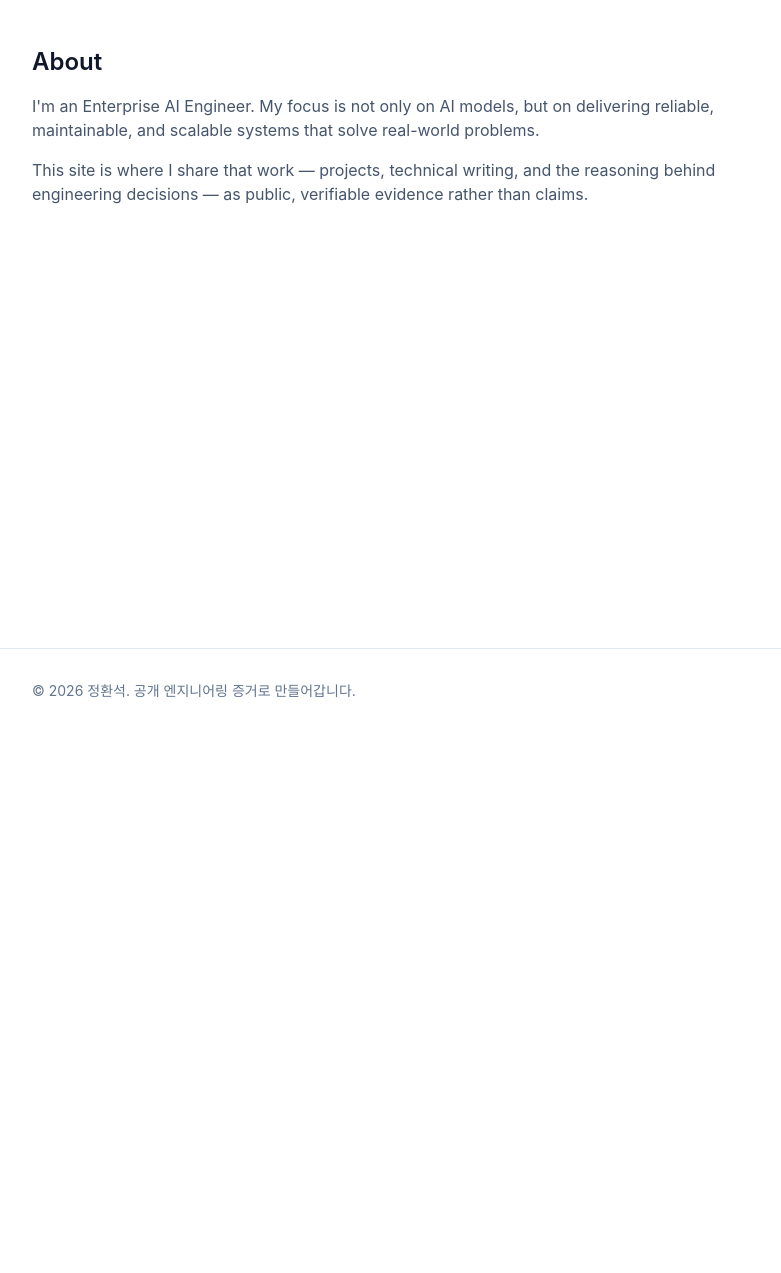
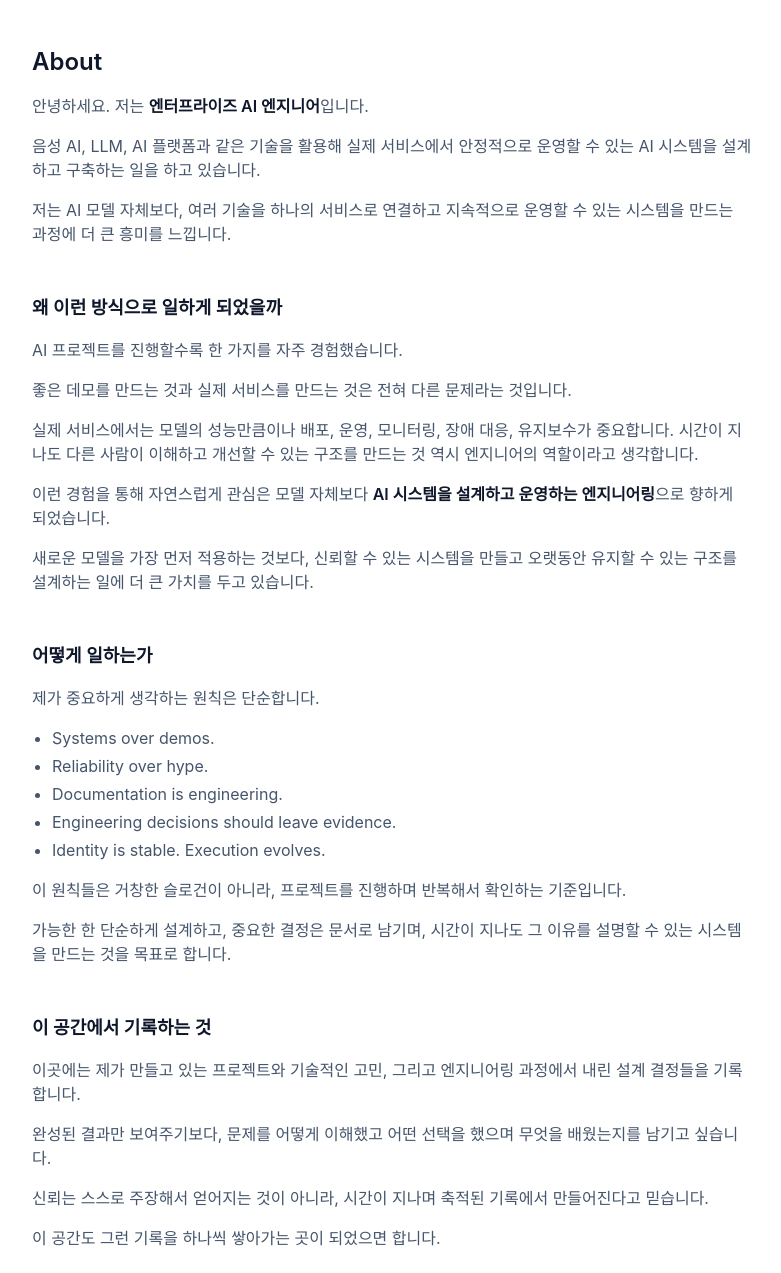
Before and after one commit to jhwanseok/jhwanseok.github.io, an Astro site: page /about in a window 1280 px wide. Shown: the part 67-1340 px from the top of the page, without its empty margins (248-1029 px from the left). Before the commit the page ends 800 px from the top, so only its background shows below. Built offline with nearby package versions, Linux system fonts and the light colour scheme; Astro itself is replaced by a stand-in of ours.

Commit message:
content: write About page engineering narrative
Co-Authored-By: Claude Sonnet 5 <noreply@anthropic.com>
Claude-Session: https://claude.ai/code/session_015i9r68nKRhvAJgE7TkwfFK

```diff
--- a/src/pages/about.astro
+++ b/src/pages/about.astro
@@ -4,12 +4,66 @@ import BaseLayout from '../layouts/BaseLayout.astro';
 
 <BaseLayout title="About">
 	<h1 class="text-2xl font-semibold text-slate-900">About</h1>
+
 	<p class="mt-4 text-slate-600">
-		I'm an Enterprise AI Engineer. My focus is not only on AI models, but on delivering reliable,
-		maintainable, and scalable systems that solve real-world problems.
+		안녕하세요. 저는 <strong class="font-semibold text-slate-900">엔터프라이즈 AI 엔지니어</strong>입니다.
 	</p>
 	<p class="mt-4 text-slate-600">
-		This site is where I share that work — projects, technical writing, and the reasoning behind
-		engineering decisions — as public, verifiable evidence rather than claims.
+		음성 AI, LLM, AI 플랫폼과 같은 기술을 활용해 실제 서비스에서 안정적으로 운영할 수 있는 AI
+		시스템을 설계하고 구축하는 일을 하고 있습니다.
 	</p>
+	<p class="mt-4 text-slate-600">
+		저는 AI 모델 자체보다, 여러 기술을 하나의 서비스로 연결하고 지속적으로 운영할 수 있는 시스템을
+		만드는 과정에 더 큰 흥미를 느낍니다.
+	</p>
+
+	<h2 class="mt-12 text-lg font-semibold text-slate-900">왜 이런 방식으로 일하게 되었을까</h2>
+	<p class="mt-4 text-slate-600">AI 프로젝트를 진행할수록 한 가지를 자주 경험했습니다.</p>
+	<p class="mt-4 text-slate-600">좋은 데모를 만드는 것과 실제 서비스를 만드는 것은 전혀 다른 문제라는 것입니다.</p>
+	<p class="mt-4 text-slate-600">
+		실제 서비스에서는 모델의 성능만큼이나 배포, 운영, 모니터링, 장애 대응, 유지보수가 중요합니다.
+		시간이 지나도 다른 사람이 이해하고 개선할 수 있는 구조를 만드는 것 역시 엔지니어의 역할이라고
+		생각합니다.
+	</p>
+	<p class="mt-4 text-slate-600">
+		이런 경험을 통해 자연스럽게 관심은 모델 자체보다
+		<strong class="font-semibold text-slate-900">AI 시스템을 설계하고 운영하는 엔지니어링</strong>으로
+		향하게 되었습니다.
+	</p>
+	<p class="mt-4 text-slate-600">
+		새로운 모델을 가장 먼저 적용하는 것보다, 신뢰할 수 있는 시스템을 만들고 오랫동안 유지할 수 있는
+		구조를 설계하는 일에 더 큰 가치를 두고 있습니다.
+	</p>
+
+	<h2 class="mt-12 text-lg font-semibold text-slate-900">어떻게 일하는가</h2>
+	<p class="mt-4 text-slate-600">제가 중요하게 생각하는 원칙은 단순합니다.</p>
+	<ul class="mt-4 list-disc space-y-1 pl-5 text-slate-600">
+		<li>Systems over demos.</li>
+		<li>Reliability over hype.</li>
+		<li>Documentation is engineering.</li>
+		<li>Engineering decisions should leave evidence.</li>
+		<li>Identity is stable. Execution evolves.</li>
+	</ul>
+	<p class="mt-4 text-slate-600">
+		이 원칙들은 거창한 슬로건이 아니라, 프로젝트를 진행하며 반복해서 확인하는 기준입니다.
+	</p>
+	<p class="mt-4 text-slate-600">
+		가능한 한 단순하게 설계하고, 중요한 결정은 문서로 남기며, 시간이 지나도 그 이유를 설명할 수 있는
+		시스템을 만드는 것을 목표로 합니다.
+	</p>
+
+	<h2 class="mt-12 text-lg font-semibold text-slate-900">이 공간에서 기록하는 것</h2>
+	<p class="mt-4 text-slate-600">
+		이곳에는 제가 만들고 있는 프로젝트와 기술적인 고민, 그리고 엔지니어링 과정에서 내린 설계
+		결정들을 기록합니다.
+	</p>
+	<p class="mt-4 text-slate-600">
+		완성된 결과만 보여주기보다, 문제를 어떻게 이해했고 어떤 선택을 했으며 무엇을 배웠는지를 남기고
+		싶습니다.
+	</p>
+	<p class="mt-4 text-slate-600">
+		신뢰는 스스로 주장해서 얻어지는 것이 아니라, 시간이 지나며 축적된 기록에서 만들어진다고
+		믿습니다.
+	</p>
+	<p class="mt-4 text-slate-600">이 공간도 그런 기록을 하나씩 쌓아가는 곳이 되었으면 합니다.</p>
 </BaseLayout>
```
